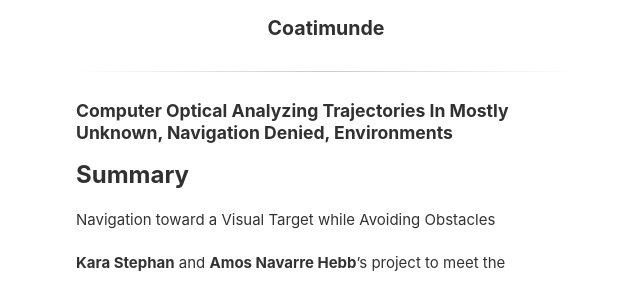
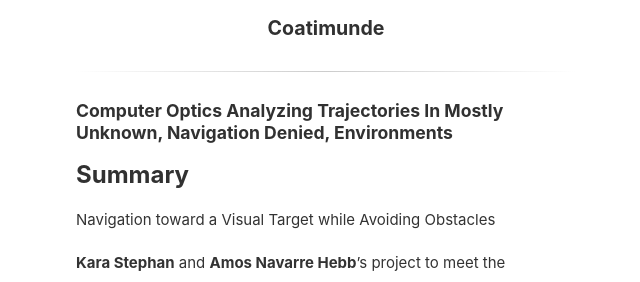
Before and after one commit to navh/amoshebb, a Jekyll site: the page built from coatimunde.md, in a window 1280 px wide. Shown: the part 191-473 px from the top of the page, without its empty margins (314-954 px from the left). Built offline with Jekyll 4.4.1, drawn with Linux system fonts in a browser that asks for light colours.

Commit message:
fixed optics

```diff
--- a/coatimunde.md
+++ b/coatimunde.md
@@ -3,7 +3,7 @@ layout: "page"
 title: Coatimunde
 ---
 
-##### Computer Optical Analyzing Trajectories In Mostly Unknown, Navigation Denied, Environments
+##### Computer Optics Analyzing Trajectories In Mostly Unknown, Navigation Denied, Environments
 
 ## Summary
 Navigation toward a Visual Target while Avoiding Obstacles
```
